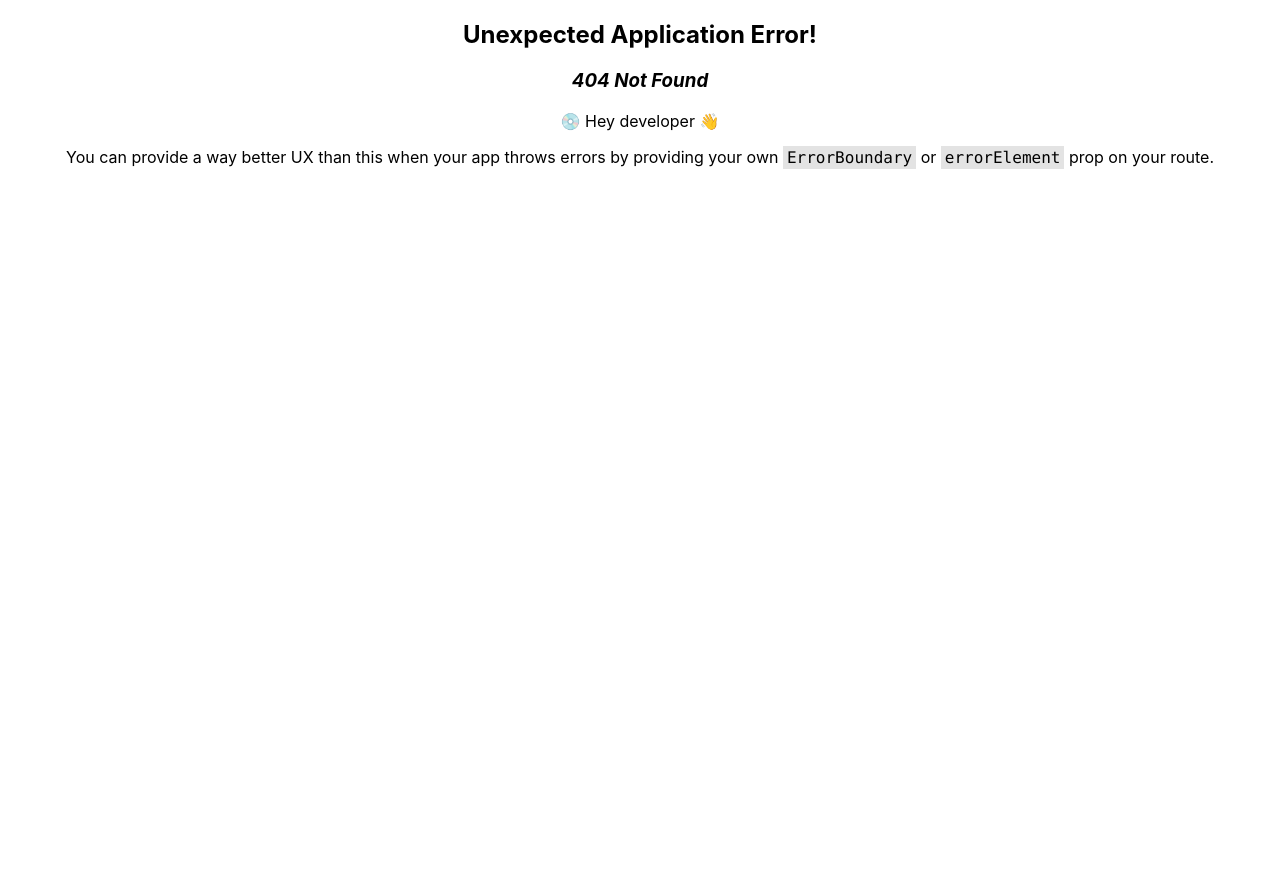
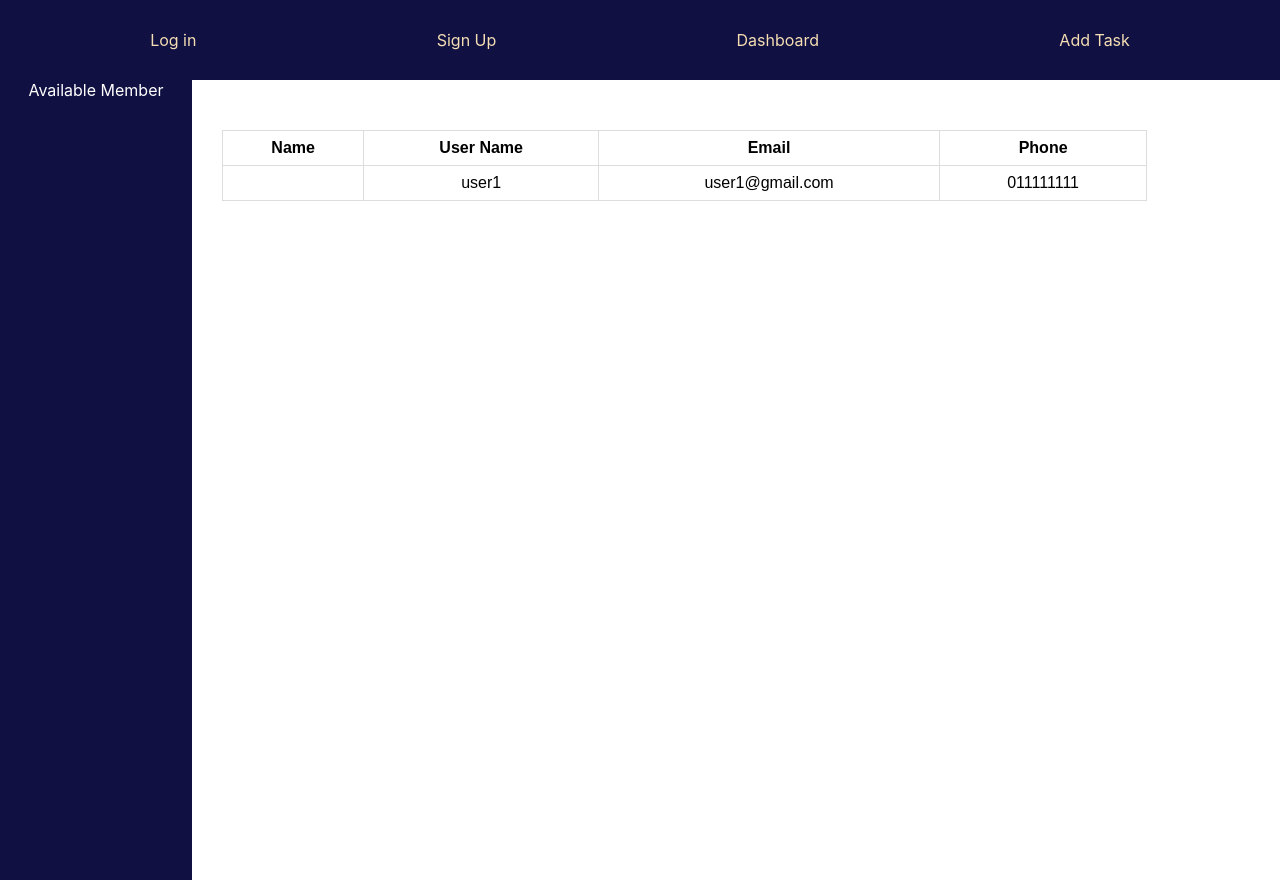
Before and after one commit to montasirazad/ibos-task, a React (Create React App) app: page /dashboard in a window 1280 px wide. Before the commit this address had no page. Before the commit the page ends 800 px from the top, so only its background shows below. Built offline with nearby package versions, Linux system fonts and the light colour scheme.

Commit message:
updated and added table

```diff
--- a/src/SharedComponent/NavBar.jsx
+++ b/src/SharedComponent/NavBar.jsx
@@ -9,7 +9,7 @@ const NavBar = () => {
         <div className='navbar' >
             <Link to={'/log-in'}>Log in</Link>
             <Link to={'/sign-up'}>Sign Up</Link>
-            <Link to={'/menu'}>menu</Link>
+            <Link to={'/dashboard'}>Dashboard</Link>
             <Link to={'/task-creation'}>Add Task</Link>
             {loggedInUser && <button onClick={handleLogOut}>Log out</button>}
 
--- /dev/null
+++ b/src/components/AvailableUsers/AvailableUsers.css
@@ -0,0 +1,23 @@
+table {
+    font-family: arial, sans-serif;
+    border-collapse: collapse;
+    margin-top: 20px;
+    width: 90%;
+    /* height: 500px; */
+    /* margin-left: 50px; */
+    /* border: 1px solid blue; */
+
+
+
+}
+
+td,
+th {
+    border: 1px solid #dddddd;
+    text-align: center;
+    padding: 8px;
+}
+
+tr:nth-child(even) {
+    background-color: #dddddd;
+}
--- /dev/null
+++ b/src/components/AvailableUsers/AvailableUsers.jsx
@@ -0,0 +1,61 @@
+import React, { useEffect, useState } from 'react';
+import './AvailableUsers.css';
+
+const AvailableUsers = () => {
+    const [data, setData] = useState([]);
+    useEffect(() => {
+        try {
+            const savedData = JSON.parse(localStorage.getItem('user-data'));
+            setData(savedData)
+        } catch (error) {
+            console.log(error);
+        }
+    }, []);
+    return (
+        <div style={{padding:'30px'}}>
+            <div style={{ overflow: 'hidden', overflowX: 'scroll', overflowY: 'scroll' }}>
+                <table >
+
+                    <thead>
+                        <tr>
+                            <th>Name</th>
+                            <th>User Name</th>
+                            <th>Email</th>
+                            <th>Phone</th>
+                        </tr>
+                    </thead>
+                    <tbody>
+                        {
+
+
+                            data.length ?
+                                data.map(d => <tr key={d.email}>
+                                    <td>{d.fullName}</td>
+                                    <td>{d.userName}</td>
+                                    <td>{d.email}</td>
+                                    <td>{d.phone}</td>
+
+                                </tr>) :
+                                <tr>
+
+                                    <td> </td>
+                                    <td> </td>
+                                    <td> </td>
+                                    <td> </td>
+                                    <td> </td>
+
+
+
+                                </tr>
+
+
+                        }
+                    </tbody>
+                </table>
+
+            </div>
+        </div>
+    );
+};
+
+export default AvailableUsers;
--- /dev/null
+++ b/src/components/DashBoard/DashBoard.css
@@ -0,0 +1,16 @@
+.dashboard {
+    display: grid;
+    grid-template-columns: 15% auto;
+    height: 100vh;
+}
+
+.dashboard-menu {
+    background-color: #101042;
+}
+
+.dashboard-menu a {
+    /* margin-top: 35px; */
+    color: white;
+    text-decoration: none;
+
+}
--- /dev/null
+++ b/src/components/DashBoard/DashBoard.jsx
@@ -0,0 +1,22 @@
+import React from 'react';
+import "./DashBoard.css";
+import NavBar from '../../SharedComponent/NavBar';
+import { Link, Outlet } from 'react-router-dom';
+
+const DashBoard = () => {
+    return (
+        <div>
+            <NavBar />
+            <div className='dashboard'>
+                <div className='dashboard-menu'>
+                    <Link to='/dashboard/available-user'>Available Member</Link>
+                </div>
+                <div className='dashboard-outlet'>
+                    <Outlet />
+                </div>
+            </div>
+        </div>
+    );
+};
+
+export default DashBoard;
--- /dev/null
+++ b/src/components/TaskCreation/TaskCreation.css
@@ -0,0 +1,24 @@
+.task-div form input {
+    width: 25%;
+    height: 30px;
+    margin: 8px;
+}
+.task-div form textarea{
+    width: 25%;
+    height: 80px;
+}
+.task-div form button {
+    width: 26%;
+    height: 35px;
+    background-color: #101042;
+    color: white;
+    border: none;
+    margin: 8px;
+
+}
+
+.task-div input:focus {
+    outline: none;
+    border-color: #9ecaed;
+    box-shadow: 0 0 10px #9ecaed;
+}
--- a/src/components/TaskCreation/TaskCreation.js
+++ b/src/components/TaskCreation/TaskCreation.js
@@ -1,5 +1,7 @@
 import React, { useContext, useEffect, useState } from 'react';
 import { AuthContext } from '../../context/ContextProvider';
+import './TaskCreation.css';
+
 
 const TaskCreation = () => {
     const { newToDo, setNewToDo } = useContext(AuthContext);
@@ -7,12 +9,13 @@ const TaskCreation = () => {
 
     const fakeData = [
         {
+            id: "test_data_9/8/2023",
+            title: "Test data ",
             description: "Test data",
             endDate: "2023-09-12",
-            id: "test_data_9/8/2023",
+            startDate: "2023-09-08",
             priority: "medium",
-            startDate: "2023-09-08",
-            title: "Test data "
+            createdAt: new Date()
         }
     ];
     useEffect(() => {
@@ -79,7 +82,7 @@ const TaskCreation = () => {
         e.preventDefault()
     }
     return (
-        <div>
+        <div className='task-div'>
             <form onSubmit={handleSubmit}>
                 <input type="text" onBlur={handleBlur} name="title" id="" placeholder='title' /><br /> <br />
                 <textarea type="text" onBlur={handleBlur} name="description" id="" placeholder='description' /><br />
--- a/src/context/ContextProvider.js
+++ b/src/context/ContextProvider.js
@@ -21,7 +21,8 @@ const ContextProvider = ({ children }) => {
         description: '',
         startDate: '',
         endDate: '',
-        priority: 'low'
+        priority: 'low',
+        createdAt: new Date()
     });
 
 
```
Also changed, not shown: src/routes/routes.js (+14 -0 lines).
